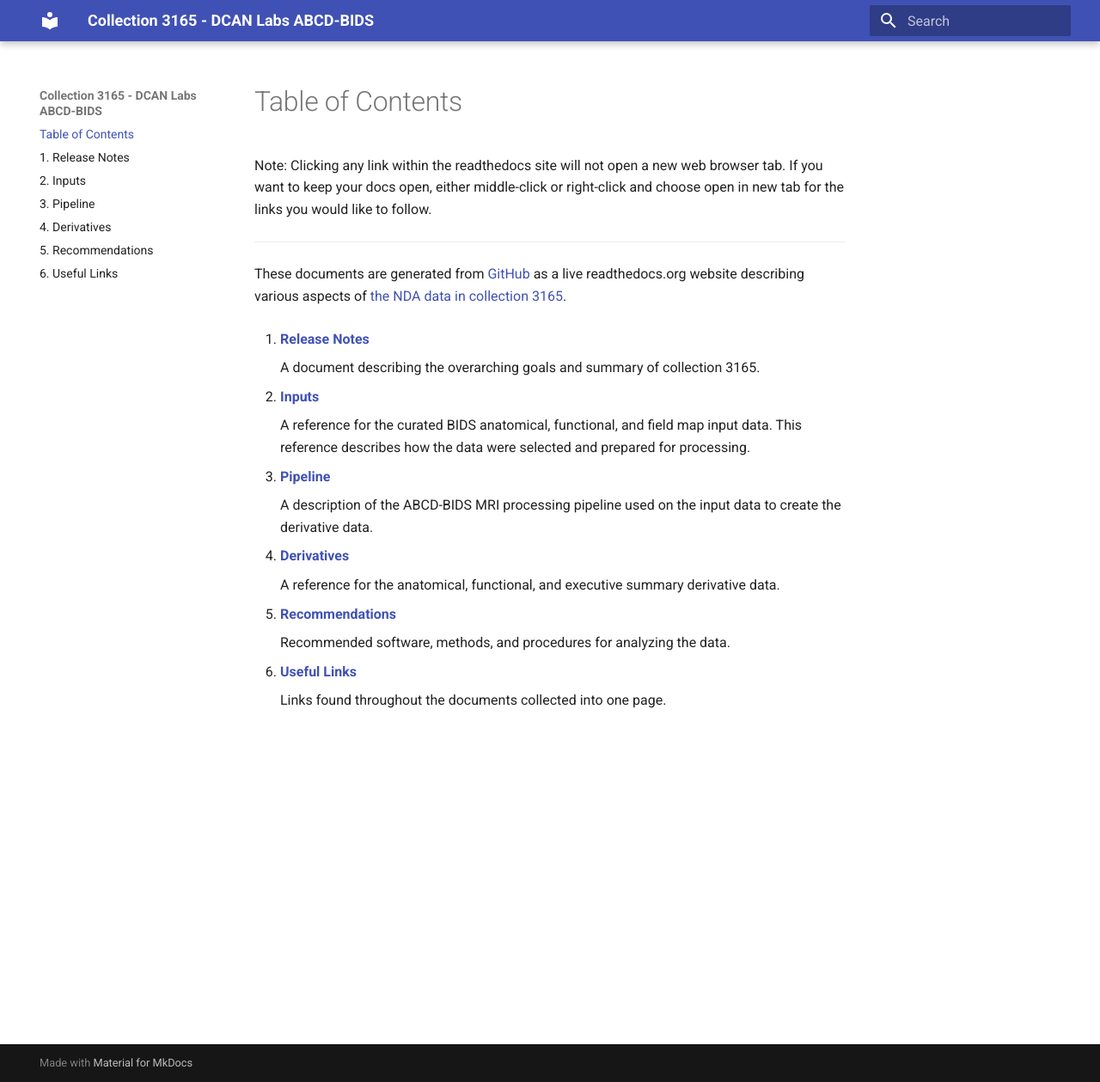
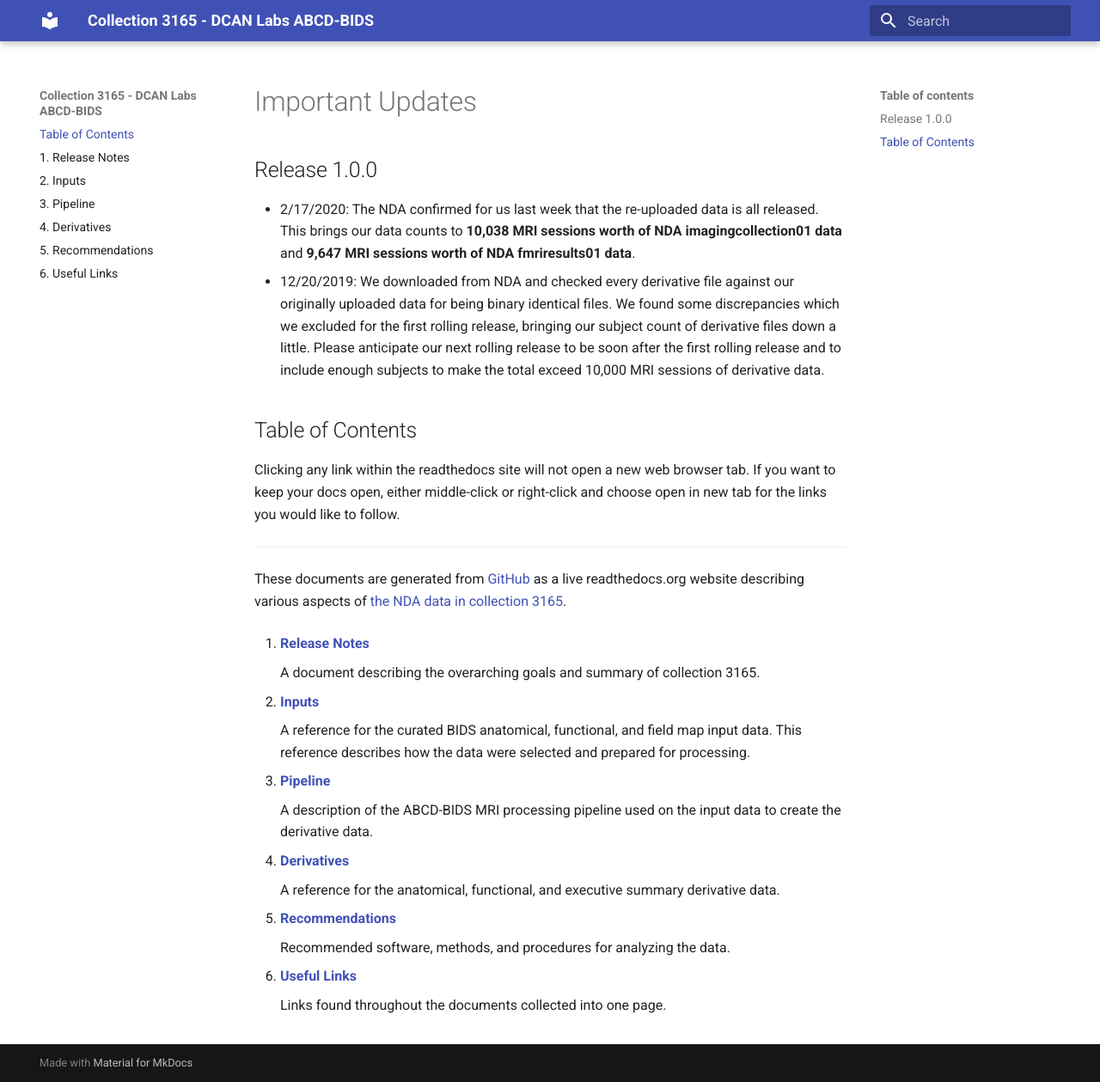
Before and after one commit to ABCD-STUDY/nda-abcd-collection-3165, an MkDocs documentation site: the page built from docs/index.md, in a window 1280 px wide and 1259 px high. Shown: the whole window at 86% size. Built offline with MkDocs 1.6.1 and Material for MkDocs 9.7.7, drawn with Linux system fonts in a browser that asks for light colours; old or Windows-style settings are respelled for this version of MkDocs.

Commit message:
Update index and define better place for updates
- Put Important Updates into the front page (the index.md)
- Moved the original note about NDA derivative checking to front-page

```diff
--- a/docs/index.md
+++ b/docs/index.md
@@ -1,6 +1,13 @@
-# Table of Contents
+# Important Updates
 
-Note: Clicking any link within the readthedocs site will not open a new web browser tab.  If you want to keep your docs open, either middle-click or right-click and choose open in new tab for the links you would like to follow.
+## Release 1.0.0
+
+- 2/17/2020: The NDA confirmed for us last week that the re-uploaded data is all released.  This brings our data counts to **10,038 MRI sessions worth of NDA imagingcollection01 data** and **9,647 MRI sessions worth of NDA fmriresults01 data**.
+- 12/20/2019: We downloaded from NDA and checked every derivative file against our originally uploaded data for being binary identical files.  We found some discrepancies which we excluded for the first rolling release, bringing our subject count of derivative files down a little.  Please anticipate our next rolling release to be soon after the first rolling release and to include enough subjects to make the total exceed 10,000 MRI sessions of derivative data.
+
+## Table of Contents
+
+Clicking any link within the readthedocs site will not open a new web browser tab.  If you want to keep your docs open, either middle-click or right-click and choose open in new tab for the links you would like to follow.
 
 ---
 
```
Also changed, not shown: docs/release_notes.md (+0 -2 lines).
